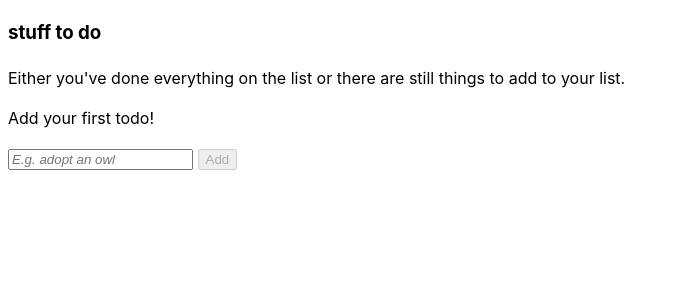
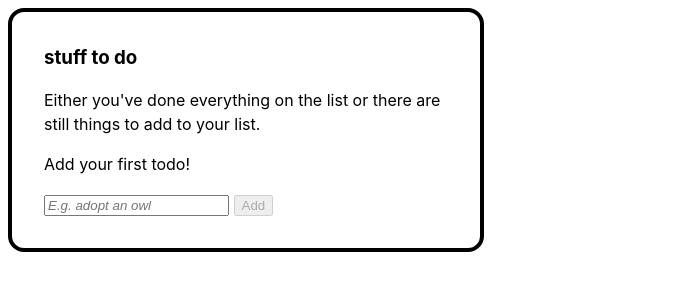
Before and after one commit to GrygrFlzr/externalized-svelte, a Svelte app: page / in a window 1280 px wide. Shown: the top 300 px of the page, without its empty margins (0-675 px from the left). Built offline with nearby package versions, Linux system fonts and the light colour scheme.

Commit message:
Styling updates

```diff
--- a/src/App.svelte
+++ b/src/App.svelte
@@ -88,6 +88,17 @@
     outline: none;
   }
 
+  section {
+    border: 4px solid black;
+    border-radius: 1rem;
+    padding: 2rem;
+    max-width: 40ch;
+  }
+
+  h1 {
+    margin: 0;
+  }
+
   .visually-hidden {
     position: absolute !important;
     clip: rect(1px, 1px, 1px, 1px) !important;
@@ -100,8 +111,15 @@
   .empty-state {
     display: none;
   }
+  ul {
+    list-style-type: none;
+    padding: 0;
+  }
   ul:empty + .empty-state {
     display: block;
+  }
+  li [type="checkbox"] {
+    border: 2px solid black;
   }
   #add-todo::placeholder {
     /** TODO: set color of placeholder text */
```
